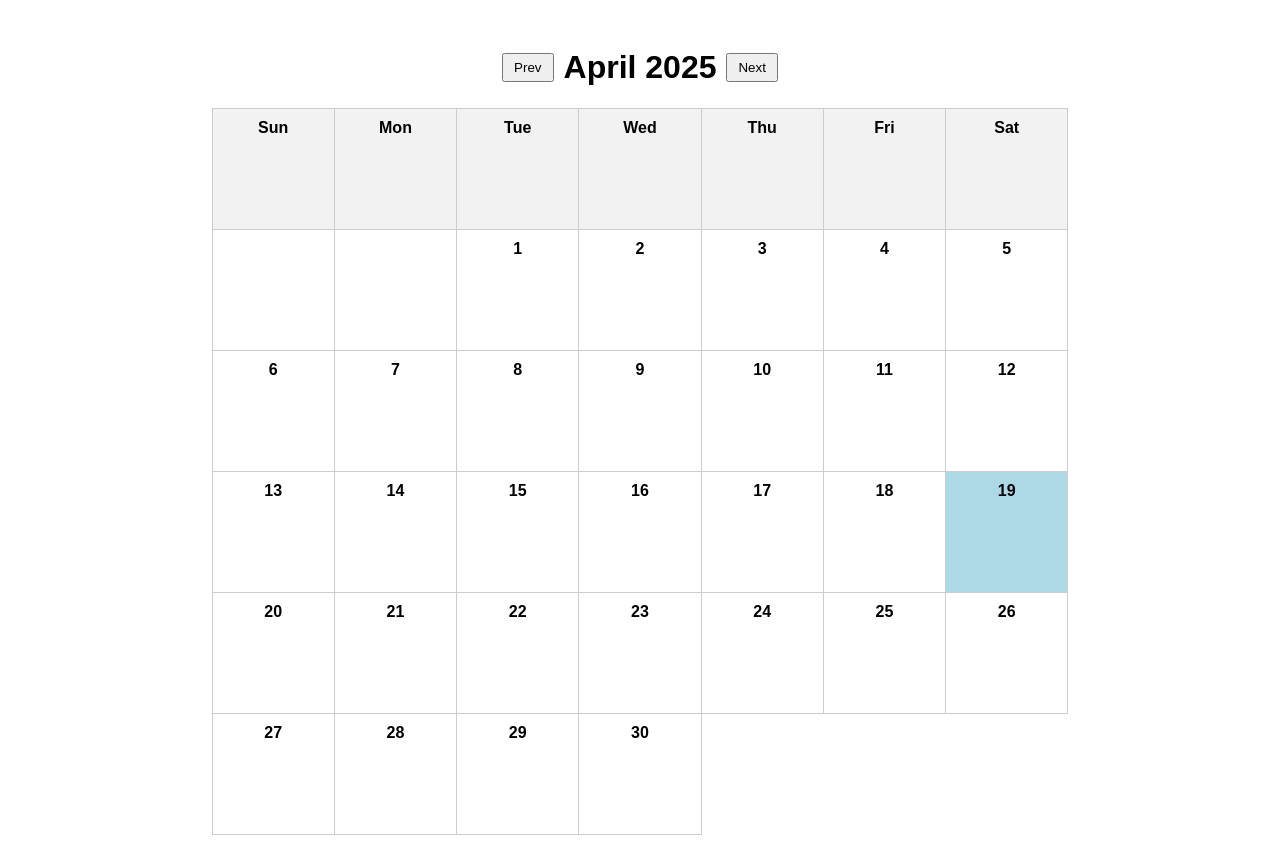
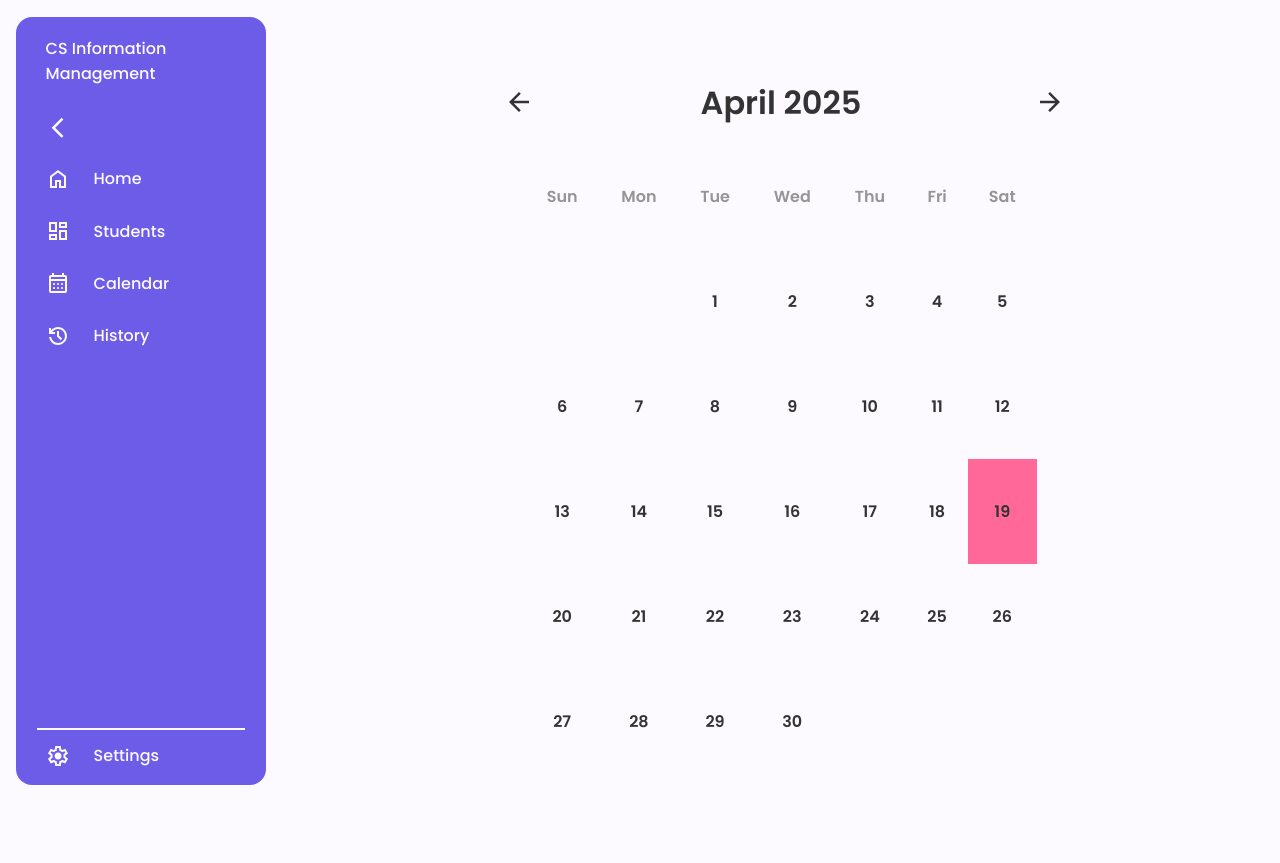
Before and after one commit to DavonGT/CSD-Student-IMS, a Django app: page /calendar/ in a window 1280 px wide. After the commit the page ends 785 px from the top, so only its background shows below. Run offline with Django 5.2, Linux system fonts and the light colour scheme; data that the repository does not hold is empty; some libraries are stand-ins or nearby versions.

Commit message:
New sidebar UI New sidebar UI Added a UI Added a UI Added a UI

```diff
--- a/core/static/core/css/style.css
+++ b/core/static/core/css/style.css
@@ -55,18 +55,8 @@ body {
     padding: 5px;
 }
 
-
 #sidebar ul {
     list-style: none;
-}
-
-#sidebar > ul > li:first-child{
-    display: flex;
-    justify-content: flex-end;
-    margin-bottom: 16px;
-    .logo {
-        font-weight: 600;
-    }
 }
 
 #sidebar ul li.active a {
@@ -112,7 +102,7 @@ body {
     border-radius: .5em;
     background: none;
     cursor: pointer;
-
+    rotate: 180deg;
     svg {
         transition: rotate 150ms ease;
     }
@@ -121,6 +111,12 @@ body {
     background-color: var(--hover-color);
 }
 
+.sidebar-spacer {
+    height: 46vh;
+    border-bottom: 2px solid var(--primary-color);
+    margin-left: 5px;
+    margin-right: 5px;
+}
 
 
 /* <===== MAIN =====> */
@@ -245,6 +301,126 @@ main p {
     box-shadow: 0 0 5px rgb(0, 0, 0);
 }
 
+
+
+/* <===== CALENDAR =====> */
+
+.calendar-content {
+    margin-top: 3em;
+}
+
+.calendar-content table {
+    border-collapse: collapse;
+    height: 20vh;
+    width: 40vw;
+    margin: 0 auto;
+}
+
+.calendar-content table th {
+    color: #959595;
+}
+
+.calendar-content table th, td {
+    padding: 2.5em 1em;
+    text-align: center;
+    margin: 1em;
+}
+
+.calendar-content td:hover {
+    border-bottom: 10px solid var(--hover-color);
+}
+
+.today {
+    background-color: var(--fourth-color);
+}
+
+.birthday {
+    display: block;
+    margin-top: 5px;
+    font-size: 0.8em;
+    color: #d9534f;
+}
+
+.header {
+    display: flex;
+    justify-content: center;
+    gap: 10px;
+    align-items: center;
+    margin-top: 2em;
+    margin-bottom: 1em;
+}
+
+.header h1 {
+    margin-left: 150px;
+    margin-right: 150px;
+}
+
+.header button {
+    height: 50px;
+    width: 50px;
+    border-radius: .50%;
+    padding: .5em 1em;
+    border: none;
+    background-color: transparent;
+    svg {
+        fill: #333;
+        height: 30px;
+        width: 30px;
+    }
+}
+
+.header button:hover {
+    background-color: #33333346;
+    border-radius: 50%;
+}
+
+
+
+/* <===== OTHER INFO =====> */
+
+label {
+    font-size: 16px;
+    display: block;
+    margin-top: 10px;
+    font-weight: bold;
+}
+input[readonly], textarea[readonly] {
+    font-size: 16px;
+    height: 30px;
+    width: 350px;
+    padding: 5px;
+    margin-top: 2px;
+    background-color: transparent;
+    border: none;
+    border-left: 3px solid var(--accent-color);
+    pointer-events: none;
+}
+
+.form-group {
+    margin-bottom: 15px;
+}
+
+.other-student-form-container {
+    display: grid;
+    grid-template-columns: 1fr 1fr;
+    grid-template-rows: 280px 280px;
+    grid-template-areas:
+        "box1 box3"
+        "box2 box4"
+    ;
+    color: #333;
+    gap: 1em;
+    text-align: left;
+}
+
+
+@media (max-width: 1024px) {
+    .sidebar-spacer {
+        height: 40vh;
+    }
+}
+
+
 /* Size of the web pages for tablets */
 @media (max-width: 850px) {
     body {
--- a/core/templates/core/base.html
+++ b/core/templates/core/base.html
@@ -50,6 +50,9 @@
                 </a>
             </li>
             <li>
+                <div class="sidebar-spacer"></div>
+            </li>
+            <li>
                 <a href="#">
                     <svg xmlns="http://www.w3.org/2000/svg" height="24px" viewBox="0 -960 960 960" width="24px" fill="#F3F3F3"><path d="m370-80-16-128q-13-5-24.5-12T307-235l-119 50L78-375l103-78q-1-7-1-13.5v-27q0-6.5 1-13.5L78-585l110-190 119 50q11-8 23-15t24-12l16-128h220l16 128q13 5 24.5 12t22.5 15l119-50 110 190-103 78q1 7 1 13.5v27q0 6.5-2 13.5l103 78-110 190-118-50q-11 8-23 15t-24 12L590-80H370Zm70-80h79l14-106q31-8 57.5-23.5T639-327l99 41 39-68-86-65q5-14 7-29.5t2-31.5q0-16-2-31.5t-7-29.5l86-65-39-68-99 42q-22-23-48.5-38.5T533-694l-13-106h-79l-14 106q-31 8-57.5 23.5T321-633l-99-41-39 68 86 64q-5 15-7 30t-2 32q0 16 2 31t7 30l-86 65 39 68 99-42q22 23 48.5 38.5T427-266l13 106Zm42-180q58 0 99-41t41-99q0-58-41-99t-99-41q-59 0-99.5 41T342-480q0 58 40.5 99t99.5 41Zm-2-140Z"/></svg>
                     <span>Settings</span>
@@ -57,6 +60,7 @@
             </li>
             <li>
                 <a href="{% url 'logout' %}">
+                    <svg xmlns="http://www.w3.org/2000/svg" height="24px" viewBox="0 -960 960 960" width="24px" fill="#F3F3F3"><path d="M200-120q-33 0-56.5-23.5T120-200v-560q0-33 23.5-56.5T200-840h280v80H200v560h280v80H200Zm440-160-55-58 102-102H360v-80h327L585-622l55-58 200 200-200 200Z"/></svg>
                     <span>Logout</span>
                 </a>
             </li>
--- a/core/templates/core/calendar.html
+++ b/core/templates/core/calendar.html
@@ -1,55 +1,18 @@
-<!DOCTYPE html>
-<html lang="en">
-<head>
-  <meta charset="UTF-8">
-  <title>Student Birthday Calendar</title>
-  <style>
-    body {
-      font-family: Arial, sans-serif;
-      text-align: center;
-      padding: 20px;
-    }
-    table {
-      border-collapse: collapse;
-      width: 70%;
-      margin: 0 auto;
-    }
-    th, td {
-      border: 1px solid #ccc;
-      padding: 10px;
-      width: 14.28%;
-      height: 100px;
-      vertical-align: top;
-    }
-    th {
-      background-color: #f2f2f2;
-    }
-    .today {
-      background-color: #add8e6;
-    }
-    .birthday {
-      display: block;
-      margin-top: 5px;
-      font-size: 0.8em;
-      color: #d9534f;
-    }
-    .header {
-      display: flex;
-      justify-content: center;
-      gap: 10px;
-      align-items: center;
-    }
-    .header button {
-      padding: 5px 10px;
-    }
-  </style>
-</head>
-<body>
+{% extends "core/base.html" %}
 
+{% load static %}
+
+{% block content %}
+
+  <div class="calendar-content">
     <div class="header">
-  <button onclick="changeMonth(-1)">Prev</button>
+      <button onclick="changeMonth(-1)">
+        <svg xmlns="http://www.w3.org/2000/svg" height="24px" viewBox="0 -960 960 960" width="24px" fill="#F3F3F3"><path d="m313-440 224 224-57 56-320-320 320-320 57 56-224 224h487v80H313Z"/></svg>
+      </button>
       <h1 id="monthYear"></h1>
-  <button onclick="changeMonth(1)">Next</button>
+      <button onclick="changeMonth(1)">
+        <svg xmlns="http://www.w3.org/2000/svg" height="24px" viewBox="0 -960 960 960" width="24px" fill="#F3F3F3"><path d="M647-440H160v-80h487L423-744l57-56 320 320-320 320-57-56 224-224Z"/></svg>
+      </button>
     </div>
 
     <table>
@@ -60,6 +23,7 @@
       </thead>
       <tbody id="calendarBody"></tbody>
     </table>
+  </div>
 
   <script>
     const birthdays = JSON.parse('{{ birthdays_json|safe }}');
@@ -125,5 +89,6 @@
     renderCalendar(currentDate);
   </script>
 
-</body>
-</html>
+
+
+{% endblock content %}
--- a/core/templates/core/student_other_info(orig).html
+++ b/core/templates/core/student_other_info(orig).html
@@ -2,6 +2,7 @@
 {% load static %}
 
 {% block content %}
+
     <h1>Other Info</h1>
     <button class='purple-button' onclick="window.location.href='{% url 'student_list' %}'">Back</button>
     <table id="students" class="table">
```
Also changed, not shown: other parts of core/static/core/css/style.css (+78 -6 lines), core/templates/core/student_list.html (+17 -4 lines), core/templates/core/student_other_info.html (+22 -34 lines). Lines whose indentation alone changed are shown as unchanged.
